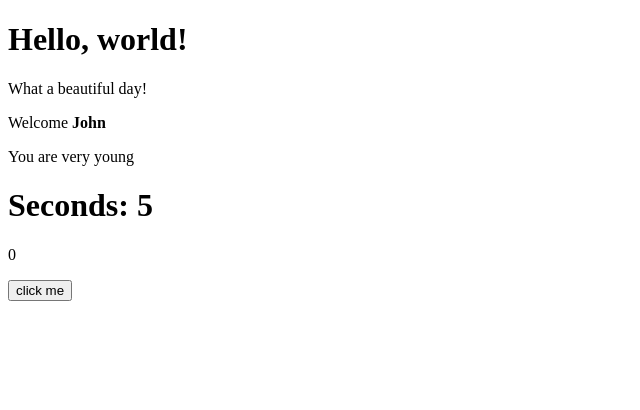
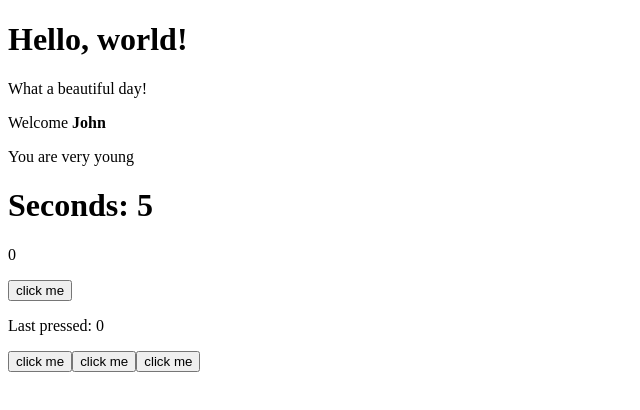
Before and after one commit to rickcrypto90/react-exercices, a React (Create React App) app: page / in a window 1280 px wide. Shown: the top 410 px of the page, without its empty margins (0-640 px from the left). Built offline with nearby package versions, Linux system fonts and the light colour scheme.

Commit message:
done: events-03

```diff
--- a/src/App.js
+++ b/src/App.js
@@ -3,6 +3,7 @@ import { Hello } from './Hello';
 import { Welcome } from "./Welcome";
 import { Counter } from "./Counter";
 import {ClickCounter } from "./ClickCounter";
+import {ClickTracker } from "./ClickTracker";
 export class App extends React.Component {
     render() {
         return (
@@ -11,6 +12,8 @@ export class App extends React.Component {
                 <Welcome name="John" age="17" />
                 <Counter count="0" increment="1" interval="1000"/>
                 <ClickCounter/>
+                <ClickTracker/>
+
 
             </div>)
     }
--- /dev/null
+++ b/src/ClickTracker.js
@@ -0,0 +1,22 @@
+import React from "react";
+export class ClickTracker extends React.Component {
+    constructor(props) {
+        super(props);
+        this.state = { count: 0 };
+        this.handleClick = this.handleClick.bind(this);
+    }
+
+    handleClick(e) {
+        this.setState({ count: e.target.value });
+    }
+    render() {
+        return (
+            <div>
+                <p>Last pressed: {this.state.count}</p>
+                <button value="1" onClick={this.handleClick}>click me</button>
+                <button value="2" onClick={this.handleClick}>click me</button>
+                <button value="3" onClick={this.handleClick}>click me</button>
+            </div>)
+
+    }
+}
```
